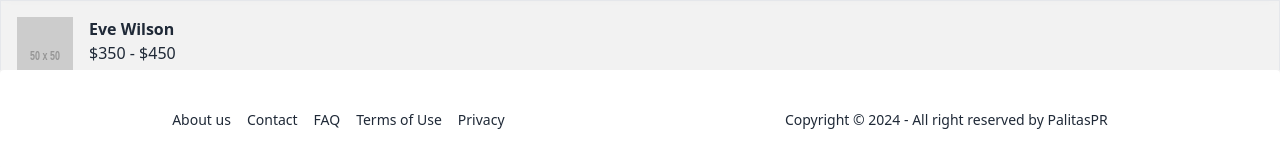
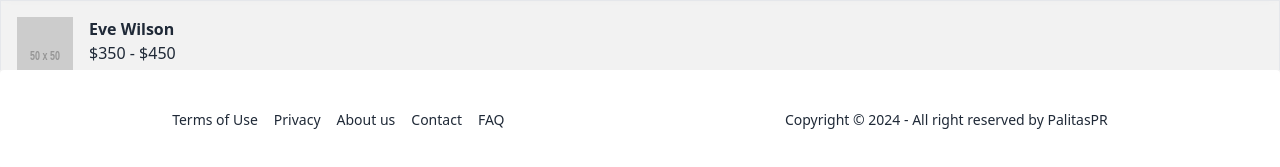
Before and after one commit to Lusanco/PalitasPR, a Svelte app in the folder frontend/: page /test in a window 1280 px wide. Shown: the part 878-1045 px from the top of the page. Built offline with nearby package versions, Linux system fonts and the light colour scheme.

Commit message:
updating links

```diff
--- a/frontend/src/layouts/Footer.svelte
+++ b/frontend/src/layouts/Footer.svelte
@@ -1,12 +1,16 @@
+<script>
+  import { link } from "svelte-routing";
+</script>
+
 <footer
   class="flex flex-wrap justify-between p-10 rounded footer bg-base-100 text-base-content"
 >
   <nav class="flex flex-wrap items-center justify-center gap-4 mx-auto">
-    <a href="/about" class="link link-hover">About us</a>
-    <a href="/contact" class="link link-hover">Contact</a>
-    <a href="/faq" class="link link-hover">FAQ</a>
-    <a href="/terms-of-use" class="link link-hover">Terms of Use</a>
-    <a href="/privacy" class="link link-hover">Privacy</a>
+    <a use:link href="/terms-of-use" class="link link-hover">Terms of Use</a>
+    <a use:link href="/privacy" class="link link-hover">Privacy</a>
+    <a use:link href="/about" class="link link-hover">About us</a>
+    <a use:link href="/contact" class="link link-hover">Contact</a>
+    <a use:link href="/faq" class="link link-hover">FAQ</a>
   </nav>
   <p class="mx-auto text-center md:text-end">
     Copyright © 2024 - All right reserved by PalitasPR
--- a/frontend/src/layouts/Header.svelte
+++ b/frontend/src/layouts/Header.svelte
@@ -1,15 +1,16 @@
 <!-- Header Layout -->
 <script>
+  import { link } from "svelte-routing";
 </script>
 
 <!-- Header Start -->
 <header class="navbar bg-base-100">
   <div class="navbar-start">
-    <a href="/" class="text-xl btn btn-ghost">PalitasPR</a>
+    <a use:link href="/" class="text-xl btn btn-ghost">PalitasPR</a>
   </div>
   <div class="gap-2 navbar-end">
-    <a href="/login" class="btn">Login</a>
-    <a href="/signup" class="btn">Signup</a>
+    <a use:link href="/login" class="btn">Login</a>
+    <a use:link href="/signup" class="btn">Signup</a>
   </div>
 </header>
 <!-- Header End -->
```
